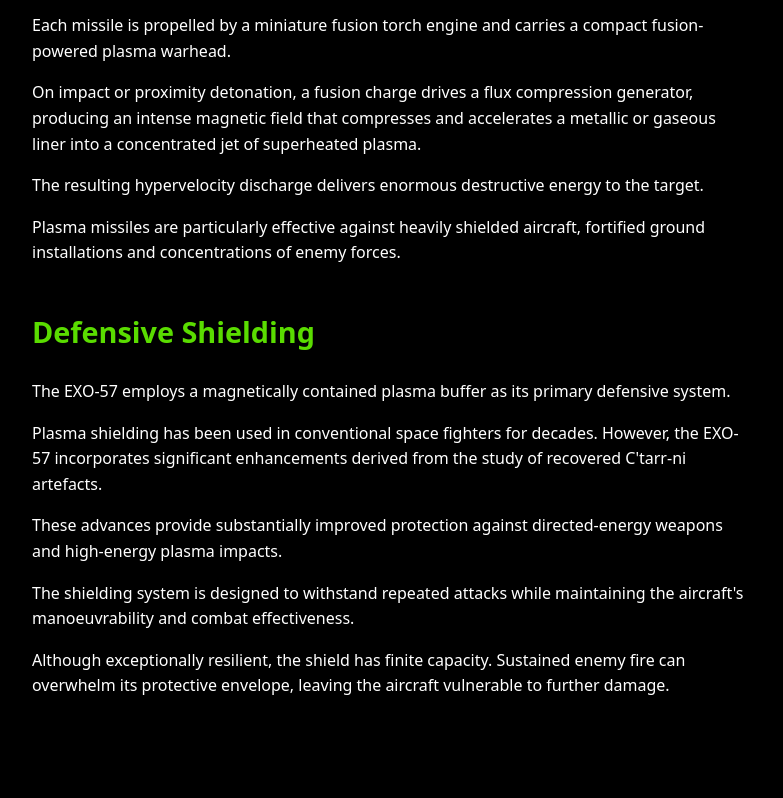
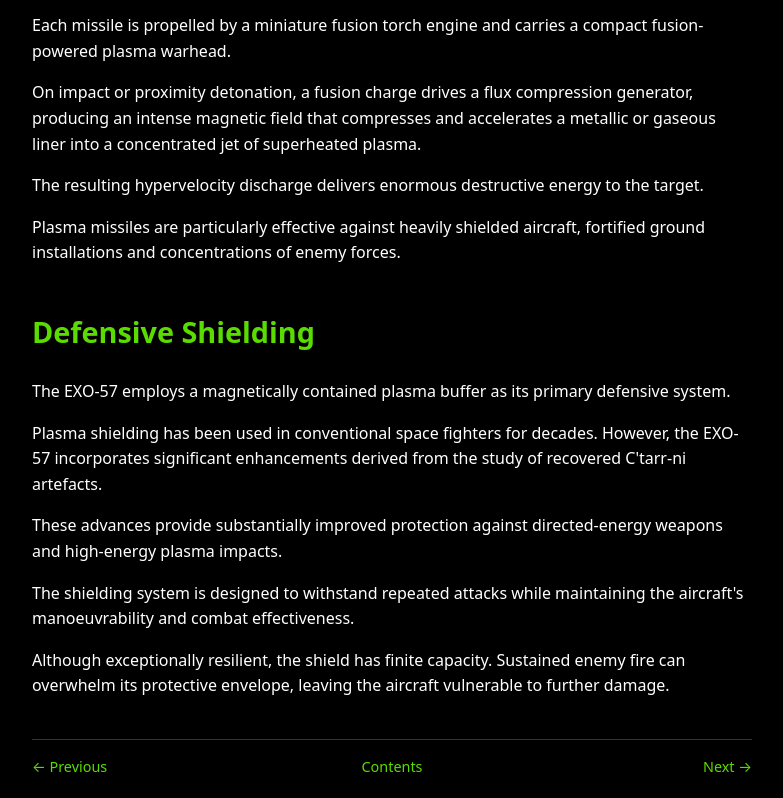
Before and after one commit to jk0791/exodefender-lore, a plain HTML site: page exo57-striker.html in a window 1280 px wide. Shown: the part 3039-3837 px from the top of the page, without its empty margins (248-1031 px from the left). Before the commit the page ends 3758 px from the top, so only its background shows below. Drawn offline with Linux system fonts and the light colour scheme.

Commit message:
Add article navigation to multiple HTML files and enhance styles for improved user experience

```diff
--- a/exo57-striker.html
+++ b/exo57-striker.html
@@ -256,6 +256,10 @@
 </p>
 
 </main>
-
+<nav class="article-nav">
+    <a href="foothold-doctrine.html">← Previous</a>
+    <a href="index.html">Contents</a>
+    <a href="interstellar-travel.html">Next →</a>
+</nav>
 </body>
 </html>
--- a/styles.css
+++ b/styles.css
@@ -101,3 +101,36 @@ a:hover {
     background-repeat: no-repeat;
     opacity: 0.8;
 }
+
+/* Article navigation */
+
+.article-nav {
+    display: grid;
+    grid-template-columns: 1fr 1fr 1fr;
+    align-items: center;
+    margin-top: 40px;
+    padding-top: 15px;
+    border-top: 1px solid #333;
+    font-size: 0.9em;
+}
+
+.article-nav > :first-child {
+    justify-self: start;
+}
+
+.article-nav > :nth-child(2) {
+    justify-self: center;
+}
+
+.article-nav > :last-child {
+    justify-self: end;
+}
+
+.article-nav a {
+    color: #5ADC00;
+    text-decoration: none;
+}
+
+.article-nav a:hover {
+    text-decoration: underline;
+}
```
Also changed, not shown: foothold-doctrine.html (+5 -1 lines), index.html (+1 -5 lines), interstellar-travel.html (+5 -1 lines), new-dawn.html (+5 -1 lines), overview.html (deleted, +0 -36 lines).
